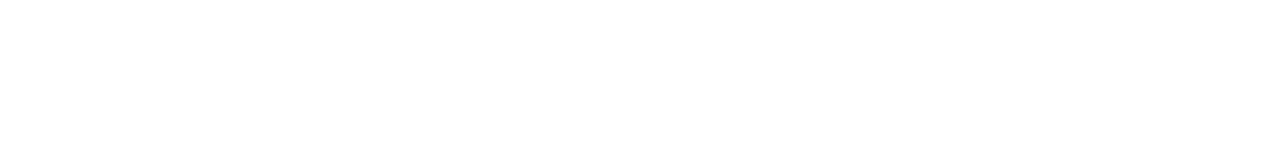
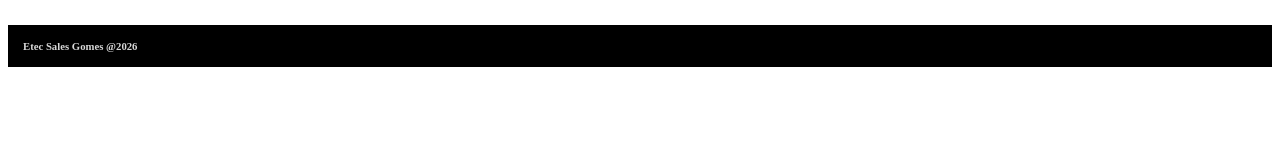
Before and after one commit to mateuhenriqueoli764-cpu/aula-git-pam, a plain HTML site: page index.html in a window 1280 px wide. Drawn offline with Linux system fonts and the light colour scheme.

Commit message:
rodape adicionado

```diff
--- a/index.html
+++ b/index.html
@@ -7,6 +7,6 @@
     <link rel="stylesheet" href="style.css">
 </head>
 <body>
-
+    <footer><h6>Etec Sales Gomes @2026</h6></footer>
 </body>
 </html>
--- a/style.css
+++ b/style.css
@@ -1,8 +1,6 @@
-h1{
+h6{
     display: flex;
-    color: rgb(255, 0, 0);
-    background-color: rgb(167, 222, 244);
-    justify-content: center;
-    align-items: center;
+    color: rgb(216, 216, 216);
+    background-color: rgb(0, 0, 0);
     padding: 15px;
 }
```
